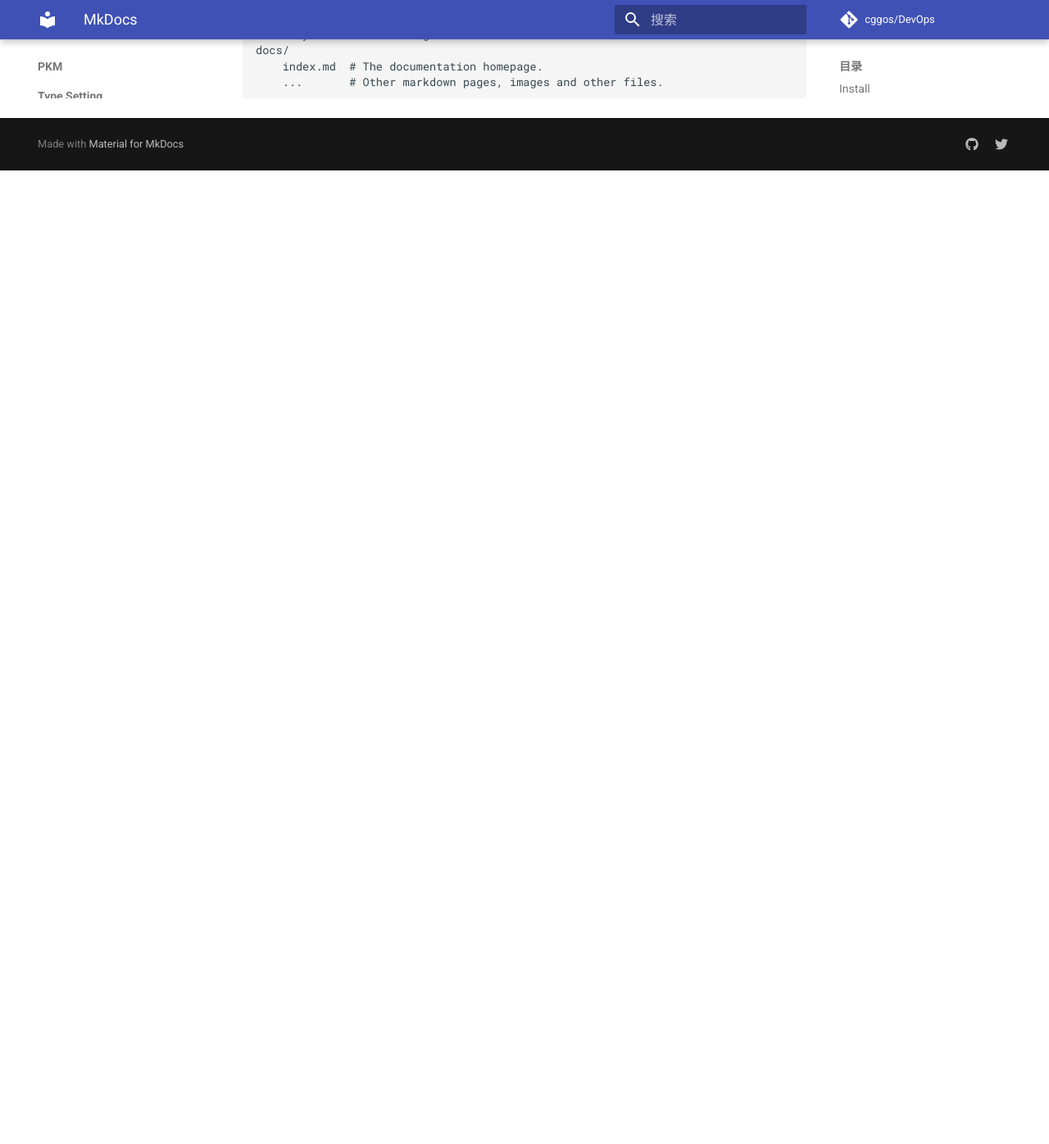
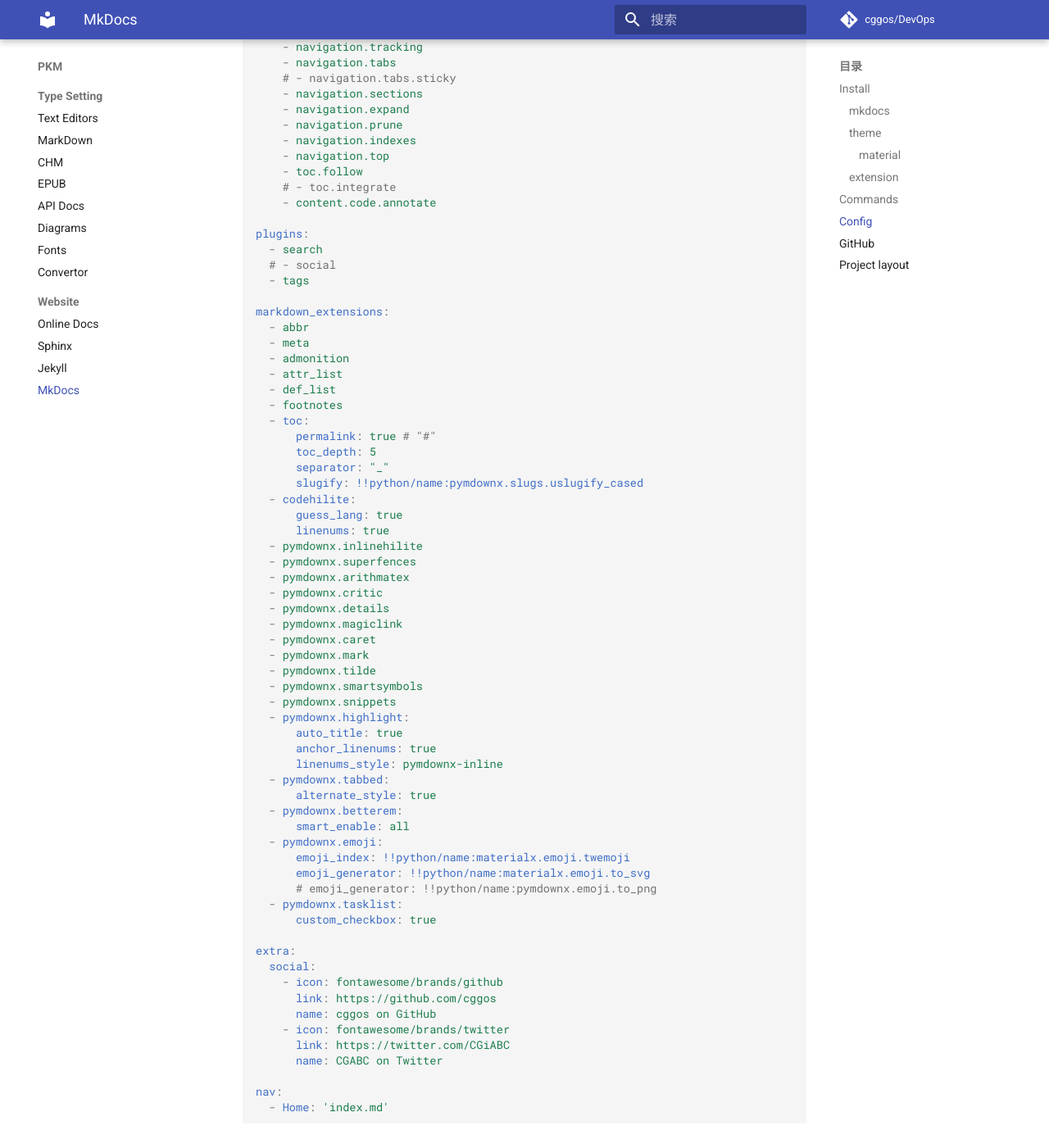
Before and after one commit to cggos/DevOps, an MkDocs documentation site: the page built from docs/06-personal_knowledge_management/website/MkDocs.md, in a window 1280 px wide and 1400 px high, scrolled down 1726 px. Shown: the top 1396 px of the window at 82% size. Built offline with MkDocs 1.6.1 and Material for MkDocs 9.7.7, drawn with Linux system fonts in a browser that asks for light colours; comment, search, counter and statistics services are not loaded; before the commit the page ends 1934 px from its top, so only the background shows below that; some of the changed text lies outside the part shown.

Commit message:
update docs/06-personal_knowledge_management/website/MkDocs.md

````diff
--- a/docs/06-personal_knowledge_management/website/MkDocs.md
+++ b/docs/06-personal_knowledge_management/website/MkDocs.md
@@ -44,6 +44,104 @@ pip install pymdown-extensions
 * `mkdocs build` - Build the documentation site.
 * `mkdocs -h` - Print help message and exit.
 
+## Config
+
+```yaml title="mkdocs.yml"
+site_name: DevOps
+site_author: Gavin Gao
+site_url: https://dev.cgabc.xyz/
+site_description:
+
+repo_url: https://github.com/cggos/DevOps
+repo_name: cggos/DevOps
+
+theme:
+  name: material # readthedocs material
+  # logo: material/library
+  favicon: images/favicon.png
+  icon:
+    repo: fontawesome/brands/git-alt
+  nav_style: light
+  language: 'zh'
+  # palette:
+  #   primary: 'light blue'
+  #   accent: 'indigo'
+  feature:
+    tabs: true
+  features:
+    - navigation.instant
+    - navigation.tracking
+    - navigation.tabs
+    # - navigation.tabs.sticky
+    - navigation.sections
+    - navigation.expand
+    - navigation.prune
+    - navigation.indexes
+    - navigation.top
+    - toc.follow
+    # - toc.integrate
+    - content.code.annotate
+
+plugins:
+  - search
+  # - social
+  - tags
+
+markdown_extensions:
+  - abbr
+  - meta
+  - admonition
+  - attr_list
+  - def_list
+  - footnotes
+  - toc:
+      permalink: true # "#"
+      toc_depth: 5
+      separator: "_"
+      slugify: !!python/name:pymdownx.slugs.uslugify_cased
+  - codehilite:
+      guess_lang: true
+      linenums: true
+  - pymdownx.inlinehilite
+  - pymdownx.superfences
+  - pymdownx.arithmatex
+  - pymdownx.critic
+  - pymdownx.details
+  - pymdownx.magiclink
+  - pymdownx.caret
+  - pymdownx.mark
+  - pymdownx.tilde
+  - pymdownx.smartsymbols
+  - pymdownx.snippets
+  - pymdownx.highlight:
+      auto_title: true
+      anchor_linenums: true
+      linenums_style: pymdownx-inline
+  - pymdownx.tabbed:
+      alternate_style: true
+  - pymdownx.betterem:
+      smart_enable: all
+  - pymdownx.emoji:
+      emoji_index: !!python/name:materialx.emoji.twemoji
+      emoji_generator: !!python/name:materialx.emoji.to_svg
+      # emoji_generator: !!python/name:pymdownx.emoji.to_png
+  - pymdownx.tasklist:
+      custom_checkbox: true
+
+extra:
+  social:
+    - icon: fontawesome/brands/github
+      link: https://github.com/cggos
+      name: cggos on GitHub
+    - icon: fontawesome/brands/twitter
+      link: https://twitter.com/CGiABC
+      name: CGABC on Twitter
+
+nav:
+  - Home: 'index.md'
+```
+
+
 ## GitHub
 
 - 修改配置文件 **mkdocs.yml** 把 `site_name` 改成项目名称
````
